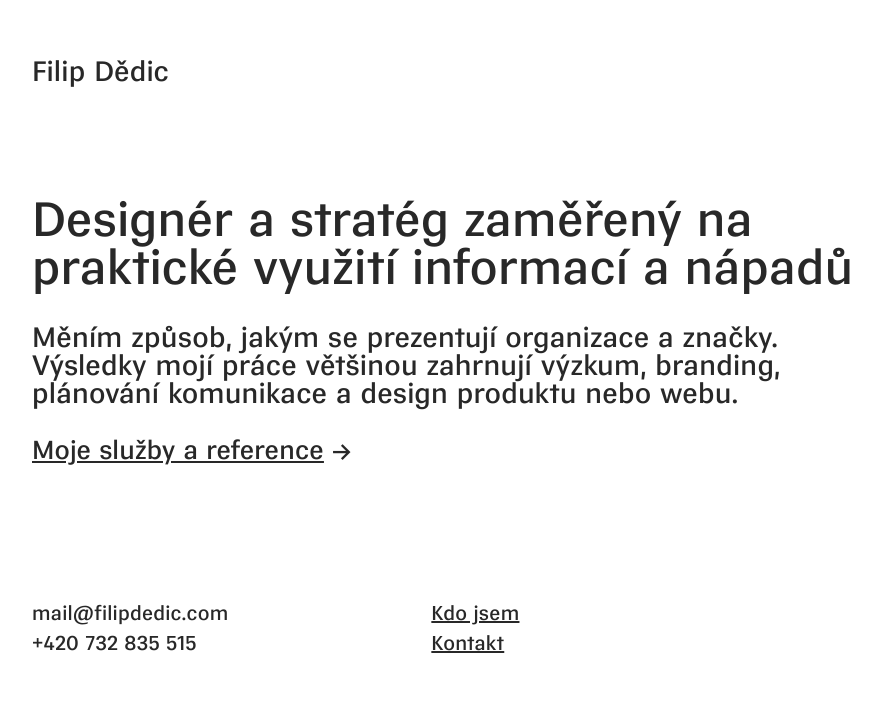
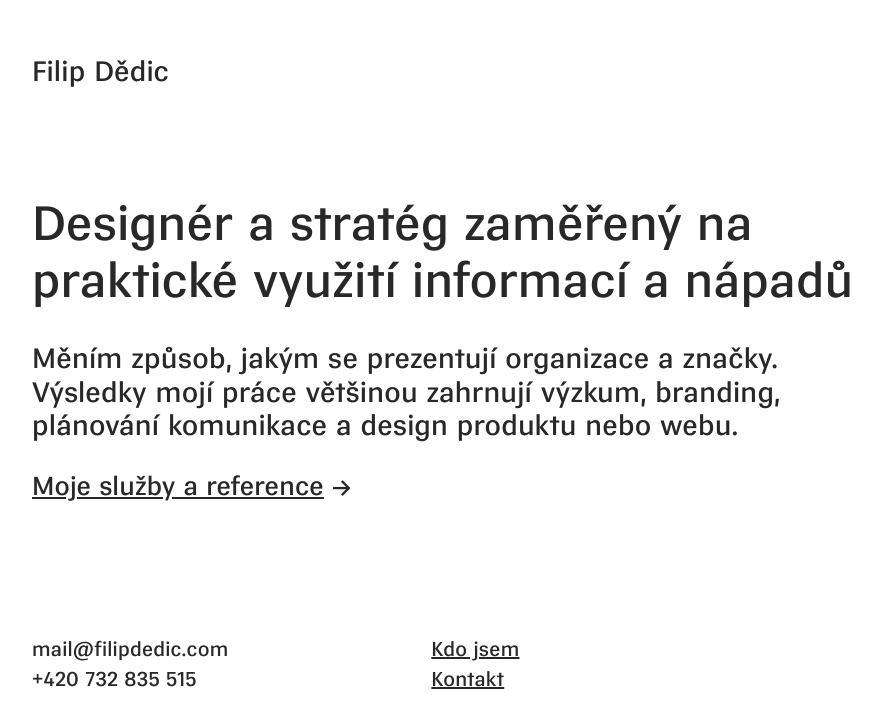
Before and after one commit to fdedic/fdedic.github.io, a Jekyll site: the page built from index.md, in a window 1280 px wide. Shown: the top 728 px of the page, without its empty margins (32-913 px from the left). Built offline with Jekyll 4.4.1, drawn with Linux system fonts in a browser that asks for light colours; nearby versions of some CDN libraries.

Commit message:
Update style.css

```diff
--- a/assets/css/style.css
+++ b/assets/css/style.css
@@ -110,7 +110,7 @@ ol + h6 {
 
 h1 {
   font-size: 3rem;
-  line-height: 1;
+  line-height: 1.2;
   margin-bottom: ;
   padding-top: ;
 }
@@ -119,7 +119,7 @@ h1 {
 
 h1 {
     font-size: 3rem;
-    line-height: 1;
+    line-height: 1.2;
     margin-bottom: ;
     padding-top: ;
 }
@@ -127,7 +127,7 @@ h1 {
 
 h2 {
   font-size: 1.75rem;
-  line-height: 1;
+  line-height: 1.2;
   margin-top: ;
   margin-bottom: ;
 }
@@ -136,7 +136,7 @@ h2 {
 
 h2 {
   font-size: 1.75rem;
-  line-height: 1;
+  line-height: 1.2;
   margin-top: ;
   margin-bottom: ;
 }
```
